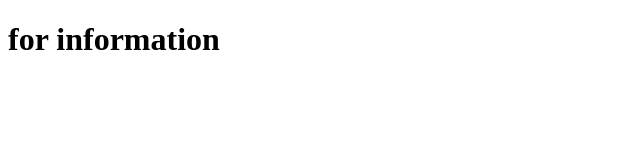
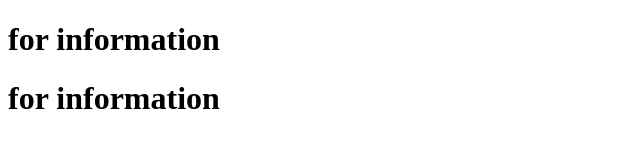
Before and after one commit to I-Am-Poorya/test, a plain HTML site: page index.htm in a window 1280 px wide. Shown: the whole page, without its empty margins (0-640 px from the left). Drawn offline with Linux system fonts and the light colour scheme.

Commit message:
Update index.htm

```diff
--- a/index.htm
+++ b/index.htm
@@ -7,5 +7,6 @@
 </head>
 <body>
         <h1>for information</h1>
+      <h1>for information</h1>
 </body>
 </html>
```
